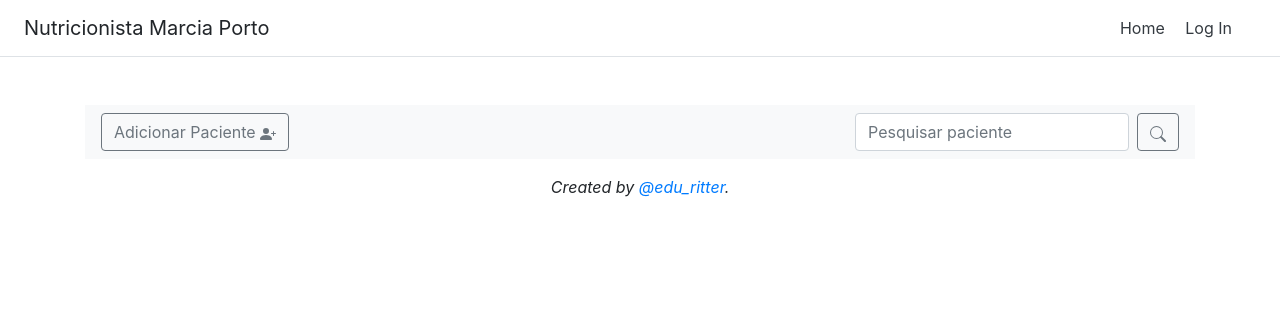
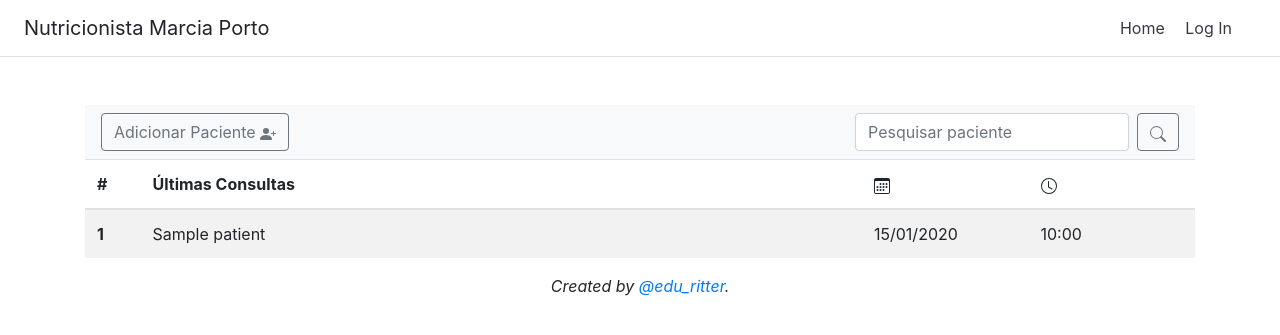
Before and after one commit to eduardoritter/mpbox, a Flask app: page /patient/ in a window 1280 px wide. Shown: the top 335 px of the page. Run offline with Flask 2, Linux system fonts and the light colour scheme; tables that the repository leaves empty hold one stand-in row (values such as "Sample post"); some libraries are stand-ins or nearby versions.

Commit message:
Home Updates

```diff
--- a/mpbox/patient.py
+++ b/mpbox/patient.py
@@ -4,7 +4,7 @@ from wtforms import SelectField, TextField, StringField, TextAreaField, BooleanF
 from flask_login import login_required, current_user
 
 from mpbox import db
-from mpbox.model import Patient, Plan
+from mpbox.model import Patient, Visit, Plan
 from mpbox.plan import PlanForm, isActivePlan
 
 
@@ -13,7 +13,8 @@ bp = Blueprint("patient", __name__, url_prefix="/patient")
 
 @bp.route("/")
 def index():
-    return render_template("index.html")
+    lastVisits = Visit.query.order_by(Visit.created.desc()).limit(5)
+    return render_template("index.html", lastVisits=lastVisits)
 
 
 @bp.route("/search")
--- a/mpbox/templates/index.html
+++ b/mpbox/templates/index.html
@@ -10,20 +10,30 @@
       <a href="{{ url_for('patient.create') }}" title="Novo Paciente">
         <button class="btn btn-outline-secondary">
           Adicionar Paciente
-          <svg class="bi bi-person-plus-fill" width="1em" height="1em" viewBox="0 0 16 16" fill="currentColor" xmlns="http://www.w3.org/2000/svg">
-            <path fill-rule="evenodd" d="M1 14s-1 0-1-1 1-4 6-4 6 3 6 4-1 1-1 1H1zm5-6a3 3 0 100-6 3 3 0 000 6zm7.5-3a.5.5 0 01.5.5v2a.5.5 0 01-.5.5h-2a.5.5 0 010-1H13V5.5a.5.5 0 01.5-.5z" clip-rule="evenodd"/>
-            <path fill-rule="evenodd" d="M13 7.5a.5.5 0 01.5-.5h2a.5.5 0 010 1H14v1.5a.5.5 0 01-1 0v-2z" clip-rule="evenodd"/>
+          <svg class="bi bi-person-plus-fill" width="1em" height="1em" viewBox="0 0 16 16" fill="currentColor"
+            xmlns="http://www.w3.org/2000/svg">
+            <path fill-rule="evenodd"
+              d="M1 14s-1 0-1-1 1-4 6-4 6 3 6 4-1 1-1 1H1zm5-6a3 3 0 100-6 3 3 0 000 6zm7.5-3a.5.5 0 01.5.5v2a.5.5 0 01-.5.5h-2a.5.5 0 010-1H13V5.5a.5.5 0 01.5-.5z"
+              clip-rule="evenodd" />
+            <path fill-rule="evenodd" d="M13 7.5a.5.5 0 01.5-.5h2a.5.5 0 010 1H14v1.5a.5.5 0 01-1 0v-2z"
+              clip-rule="evenodd" />
           </svg>
         </button>
       </a>
     </li>
   </ul>
   <form class="form-inline" action="{{ url_for('patient.search')}}" method="get">
-    <input class="form-control mr-sm-2" name="name" id="name" type="search" placeholder="Pesquisar paciente" aria-label="Search">
+    <input class="form-control mr-sm-2" name="name" id="name" type="search" placeholder="Pesquisar paciente"
+      aria-label="Search">
     <button class="btn btn-outline-secondary my-2 my-sm-0" type="submit">
-      <svg class="bi bi-search" width="1em" height="1em" viewBox="0 0 16 16" fill="currentColor" xmlns="http://www.w3.org/2000/svg">
-        <path fill-rule="evenodd" d="M10.442 10.442a1 1 0 011.415 0l3.85 3.85a1 1 0 01-1.414 1.415l-3.85-3.85a1 1 0 010-1.415z" clip-rule="evenodd"/>
-        <path fill-rule="evenodd" d="M6.5 12a5.5 5.5 0 100-11 5.5 5.5 0 000 11zM13 6.5a6.5 6.5 0 11-13 0 6.5 6.5 0 0113 0z" clip-rule="evenodd"/>
+      <svg class="bi bi-search" width="1em" height="1em" viewBox="0 0 16 16" fill="currentColor"
+        xmlns="http://www.w3.org/2000/svg">
+        <path fill-rule="evenodd"
+          d="M10.442 10.442a1 1 0 011.415 0l3.85 3.85a1 1 0 01-1.414 1.415l-3.85-3.85a1 1 0 010-1.415z"
+          clip-rule="evenodd" />
+        <path fill-rule="evenodd"
+          d="M6.5 12a5.5 5.5 0 100-11 5.5 5.5 0 000 11zM13 6.5a6.5 6.5 0 11-13 0 6.5 6.5 0 0113 0z"
+          clip-rule="evenodd" />
       </svg>
     </button>
   </form>
@@ -49,20 +59,29 @@
         <a href="{{ url_for('patient.update', id=p['id']) }}" title="{{ p.name }}">
           <button class="btn btn-outline-secondary">
             Editar Paciente
-            <svg class="bi bi-pen" width="1em" height="1em" viewBox="0 0 16 16" fill="currentColor" xmlns="http://www.w3.org/2000/svg">
-              <path fill-rule="evenodd" d="M5.707 13.707a1 1 0 01-.39.242l-3 1a1 1 0 01-1.266-1.265l1-3a1 1 0 01.242-.391L10.086 2.5a2 2 0 012.828 0l.586.586a2 2 0 010 2.828l-7.793 7.793zM3 11l7.793-7.793a1 1 0 011.414 0l.586.586a1 1 0 010 1.414L5 13l-3 1 1-3z" clip-rule="evenodd"/>
-              <path fill-rule="evenodd" d="M9.854 2.56a.5.5 0 00-.708 0L5.854 5.855a.5.5 0 01-.708-.708L8.44 1.854a1.5 1.5 0 012.122 0l.293.292a.5.5 0 01-.707.708l-.293-.293z" clip-rule="evenodd"/>
-              <path d="M13.293 1.207a1 1 0 011.414 0l.03.03a1 1 0 01.03 1.383L13.5 4 12 2.5l1.293-1.293z"/>
+            <svg class="bi bi-pen" width="1em" height="1em" viewBox="0 0 16 16" fill="currentColor"
+              xmlns="http://www.w3.org/2000/svg">
+              <path fill-rule="evenodd"
+                d="M5.707 13.707a1 1 0 01-.39.242l-3 1a1 1 0 01-1.266-1.265l1-3a1 1 0 01.242-.391L10.086 2.5a2 2 0 012.828 0l.586.586a2 2 0 010 2.828l-7.793 7.793zM3 11l7.793-7.793a1 1 0 011.414 0l.586.586a1 1 0 010 1.414L5 13l-3 1 1-3z"
+                clip-rule="evenodd" />
+              <path fill-rule="evenodd"
+                d="M9.854 2.56a.5.5 0 00-.708 0L5.854 5.855a.5.5 0 01-.708-.708L8.44 1.854a1.5 1.5 0 012.122 0l.293.292a.5.5 0 01-.707.708l-.293-.293z"
+                clip-rule="evenodd" />
+              <path d="M13.293 1.207a1 1 0 011.414 0l.03.03a1 1 0 01.03 1.383L13.5 4 12 2.5l1.293-1.293z" />
             </svg>
           </button>
         </a>
       </td>
       <td><a href="{{ url_for('patient.plans', id=p['id']) }}" title="{{ p.name }}">
           <button class="btn btn-outline-secondary">Visualizar Plano
-            <svg class="bi bi-file-earmark-text" width="1em" height="1em" viewBox="0 0 16 16" fill="currentColor" xmlns="http://www.w3.org/2000/svg">
-              <path d="M4 1h5v1H4a1 1 0 00-1 1v10a1 1 0 001 1h8a1 1 0 001-1V6h1v7a2 2 0 01-2 2H4a2 2 0 01-2-2V3a2 2 0 012-2z"/>
-              <path d="M9 4.5V1l5 5h-3.5A1.5 1.5 0 019 4.5z"/>
-              <path fill-rule="evenodd" d="M5 11.5a.5.5 0 01.5-.5h2a.5.5 0 010 1h-2a.5.5 0 01-.5-.5zm0-2a.5.5 0 01.5-.5h5a.5.5 0 010 1h-5a.5.5 0 01-.5-.5zm0-2a.5.5 0 01.5-.5h5a.5.5 0 010 1h-5a.5.5 0 01-.5-.5z" clip-rule="evenodd"/>
+            <svg class="bi bi-file-earmark-text" width="1em" height="1em" viewBox="0 0 16 16" fill="currentColor"
+              xmlns="http://www.w3.org/2000/svg">
+              <path
+                d="M4 1h5v1H4a1 1 0 00-1 1v10a1 1 0 001 1h8a1 1 0 001-1V6h1v7a2 2 0 01-2 2H4a2 2 0 01-2-2V3a2 2 0 012-2z" />
+              <path d="M9 4.5V1l5 5h-3.5A1.5 1.5 0 019 4.5z" />
+              <path fill-rule="evenodd"
+                d="M5 11.5a.5.5 0 01.5-.5h2a.5.5 0 010 1h-2a.5.5 0 01-.5-.5zm0-2a.5.5 0 01.5-.5h5a.5.5 0 010 1h-5a.5.5 0 01-.5-.5zm0-2a.5.5 0 01.5-.5h5a.5.5 0 010 1h-5a.5.5 0 01-.5-.5z"
+                clip-rule="evenodd" />
             </svg>
           </button>
         </a>
@@ -74,4 +93,46 @@
 
 {% endif %}
 
+{% if lastVisits %}
+<table class="table table-striped">
+  <thead>
+    <tr>
+      <th scope="col" style="width:5%">#</th>
+      <th scope="col" style="width:65%">Últimas Consultas</th>
+      <th scope="col" style="width:15%">
+        <svg class="bi bi-calendar" width="1em" height="1em" viewBox="0 0 16 16" fill="currentColor"
+          xmlns="http://www.w3.org/2000/svg">
+          <path fill-rule="evenodd"
+            d="M14 0H2a2 2 0 00-2 2v12a2 2 0 002 2h12a2 2 0 002-2V2a2 2 0 00-2-2zM1 3.857C1 3.384 1.448 3 2 3h12c.552 0 1 .384 1 .857v10.286c0 .473-.448.857-1 .857H2c-.552 0-1-.384-1-.857V3.857z"
+            clip-rule="evenodd" />
+          <path fill-rule="evenodd"
+            d="M6.5 7a1 1 0 100-2 1 1 0 000 2zm3 0a1 1 0 100-2 1 1 0 000 2zm3 0a1 1 0 100-2 1 1 0 000 2zm-9 3a1 1 0 100-2 1 1 0 000 2zm3 0a1 1 0 100-2 1 1 0 000 2zm3 0a1 1 0 100-2 1 1 0 000 2zm3 0a1 1 0 100-2 1 1 0 000 2zm-9 3a1 1 0 100-2 1 1 0 000 2zm3 0a1 1 0 100-2 1 1 0 000 2zm3 0a1 1 0 100-2 1 1 0 000 2z"
+            clip-rule="evenodd" />
+        </svg>
+      </th>
+      <th scope="col" style="width:15%">
+        <svg class="bi bi-clock" width="1em" height="1em" viewBox="0 0 16 16" fill="currentColor"
+          xmlns="http://www.w3.org/2000/svg">
+          <path fill-rule="evenodd" d="M8 15A7 7 0 108 1a7 7 0 000 14zm8-7A8 8 0 110 8a8 8 0 0116 0z"
+            clip-rule="evenodd" />
+          <path fill-rule="evenodd"
+            d="M7.5 3a.5.5 0 01.5.5v5.21l3.248 1.856a.5.5 0 01-.496.868l-3.5-2A.5.5 0 017 9V3.5a.5.5 0 01.5-.5z"
+            clip-rule="evenodd" />
+        </svg>
+      </th>
+    </tr>
+  </thead>
+  <tbody>
+    {% for v in lastVisits %}
+    <tr>
+      <th scope="row">{{ v.id }}</th>
+      <td>{{ v.plan.patient.name }}</td>
+      <td>{{ v.date|to_date }}</td>
+      <td>{{ v.time|to_time }}</td>
+    </tr>
+    {% endfor %}
+  </tbody>
+</table>
+{% endif %}
+
 {% endblock %}
```
